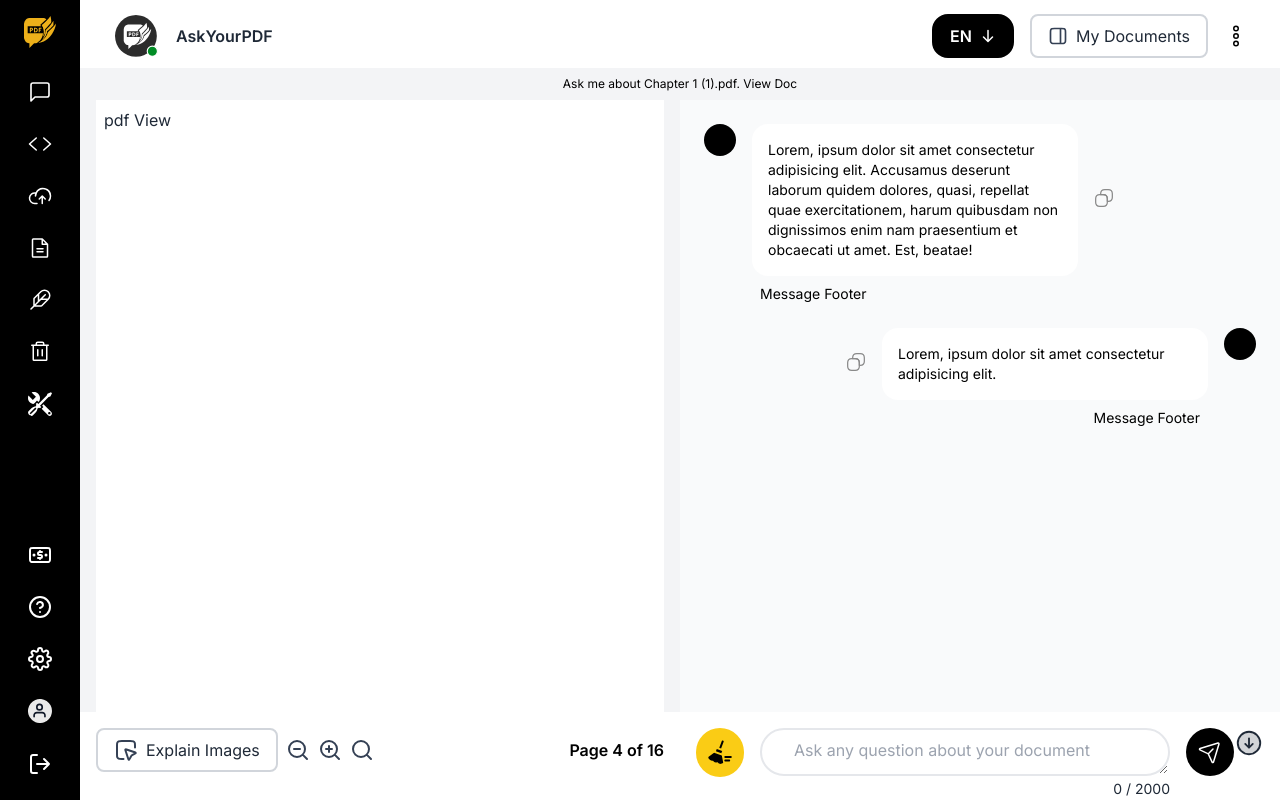
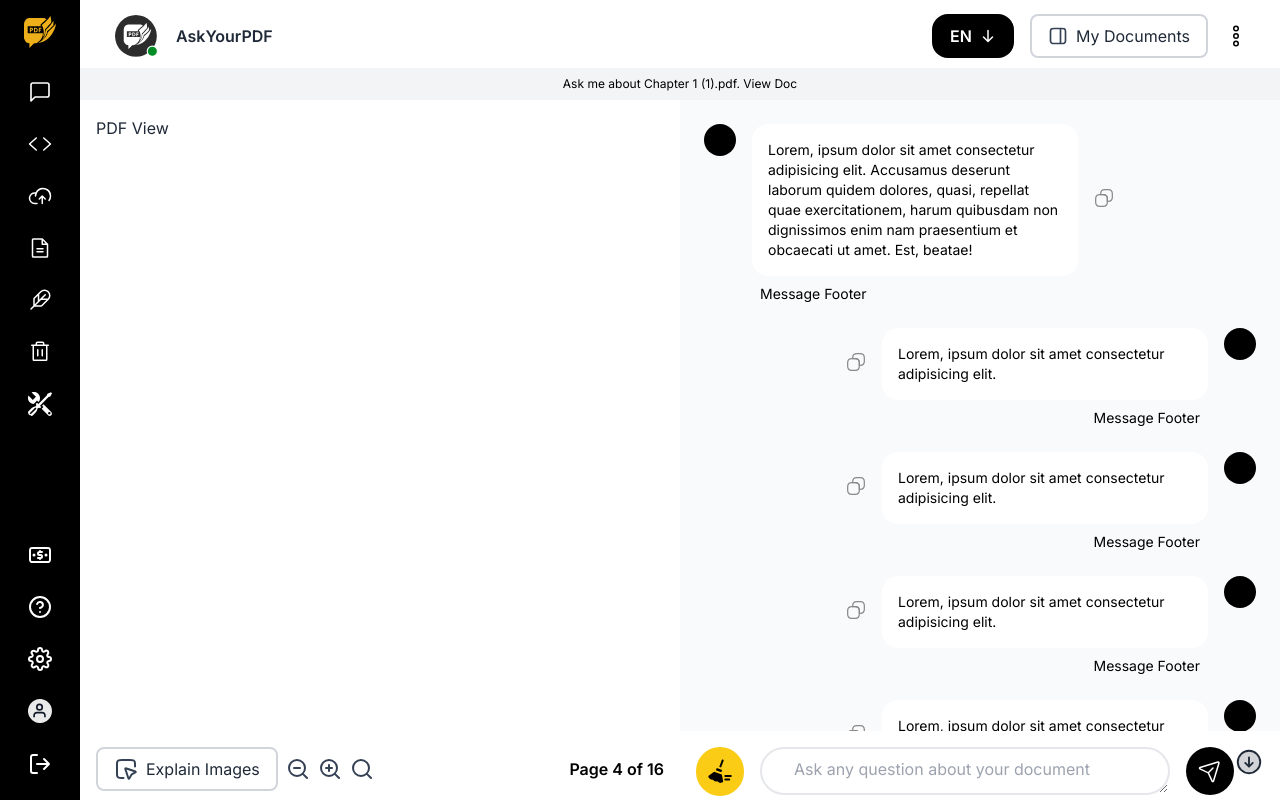
Before and after one commit to mudassir055/askpdf, a Next.js app: page /Dashboard in a window 1280 px wide. Built offline with nearby package versions, Linux system fonts and the light colour scheme.

Commit message:
Dashboard Modified

```diff
--- a/src/app/Dashboard/page.tsx
+++ b/src/app/Dashboard/page.tsx
@@ -7,7 +7,7 @@ import ChatRoom from "../components/ChatRoom";
 
 const Dashboard = () => {
   return (
-    <div className="flex w-full h-screen bg-white">
+    <div className="flex w-full max-h-screen overflow-hidden bg-white">
       <Sidebar />
       <div className="flex flex-col w-full min-h-full relative">
         <DashboardHeader />
--- a/src/app/components/ChatRoom.tsx
+++ b/src/app/components/ChatRoom.tsx
@@ -3,8 +3,14 @@ import ResponseBubble from "./ResponseBubble";
 const ChatRoom = () => {
   return (
     <div className="flex flex-col h-full w-full ">
-      <div className="bg-gray-50 flex-grow p-4">
+      <div
+        className="bg-gray-50 max-h-[77%] min-h-[77&] overflow-y-auto p-4"
+        id="style-3"
+      >
         <ResponseBubble />
+        <MessageBubble />
+        <MessageBubble />
+        <MessageBubble />
         <MessageBubble />
       </div>
       <footer className="flex justify-between items-start bg-white pt-4 px-4 min-h-16">
--- a/src/app/components/PDFRenderer.tsx
+++ b/src/app/components/PDFRenderer.tsx
@@ -8,13 +8,9 @@ const PDFRenderer = () => {
 
   return (
     <>
-      <div
-        className={`flex flex-col justify-between h-full absolute left-0 ${
-          isOpen ? "w-full" : "w-0 overflow-hidden"
-        } bg-gray-100 transition-all lg:static lg:w-full`}
-      >
-        <div className="flex-grow px-4 rounded">
-          <div className="bg-white p-2 h-full">pdf View</div>
+      <div className="flex flex-col h-full w-full ">
+        <div className="bg-white max-h-[70%] min-h-[77%] overflow-y-auto p-4">
+          PDF View
         </div>
         <footer className="flex justify-between items-start bg-white p-4 pb-7 min-h-16">
           <div className="flex justify-between items-center w-full">
@@ -91,7 +87,6 @@ const PDFRenderer = () => {
           </div>
         </footer>
       </div>
-
       <button
         className="absolute top-52 -ml-4 p-2 rounded bg-black h-32 lg:hidden"
         onClick={toggleRenderer}
--- a/src/app/components/Sidebar.tsx
+++ b/src/app/components/Sidebar.tsx
@@ -307,7 +307,7 @@ const Sidebar = () => {
         <div className="flex items-center justify-center p-3 bg-orange-100 text-sm text-black">
           <div>Upgrade to access more features</div>
         </div>
-        <div className="flex flex-col items-center justify-center p-4 gap-4">
+        <div className="flex flex-col items-center justify-center p-5 px-6 gap-4">
           <div className="flex items-center justify-between px-4 py-2 w-full border-2 rounded-lg">
             <input
               className="bg-transparent text-sm"
@@ -330,6 +330,28 @@ const Sidebar = () => {
           <button className="flex items-center justify-center py-3 bg-black text-white rounded-lg w-full">
             +New Conversation
           </button>
+          <div className="flex flex-col gap-4">
+            <p className="text-[12px] text-black font-semibold">YESTERDAY</p>
+            <div className="flex gap-2 bg-gray-200 p-4 rounded-lg">
+              <div>
+                <svg
+                  xmlns="http://www.w3.org/2000/svg"
+                  width="24"
+                  height="24"
+                  fill="#101828"
+                  viewBox="0 0 256 256"
+                >
+                  <path d="M216,48H40A16,16,0,0,0,24,64V224a15.84,15.84,0,0,0,9.25,14.5A16.05,16.05,0,0,0,40,240a15.89,15.89,0,0,0,10.25-3.78.69.69,0,0,0,.13-.11L82.5,208H216a16,16,0,0,0,16-16V64A16,16,0,0,0,216,48ZM40,224h0ZM216,192H82.5a16,16,0,0,0-10.3,3.75l-.12.11L40,224V64H216Z"></path>
+                </svg>
+              </div>
+              <div>
+                <h2 className="text-black font-semibold">Chapter 1 (1)</h2>
+                <p className="text-[12px]">
+                  Dr. F.Z. Khan teaches a course on Computer ...
+                </p>
+              </div>
+            </div>
+          </div>
         </div>
       </div>
     </div>
--- a/src/app/globals.css
+++ b/src/app/globals.css
@@ -1,3 +1,17 @@
 @import "tailwindcss/base";
 @import "tailwindcss/components";
 @import "tailwindcss/utilities";
+
+#style-3::-webkit-scrollbar-track {
+  -webkit-box-shadow: inset 0 0 6px rgba(0, 0, 0, 0.3);
+  background-color: #f5f5f5;
+}
+
+#style-3::-webkit-scrollbar {
+  width: 6px;
+  background-color: #f5f5f5;
+}
+
+#style-3::-webkit-scrollbar-thumb {
+  background-color: #000000;
+}
```
